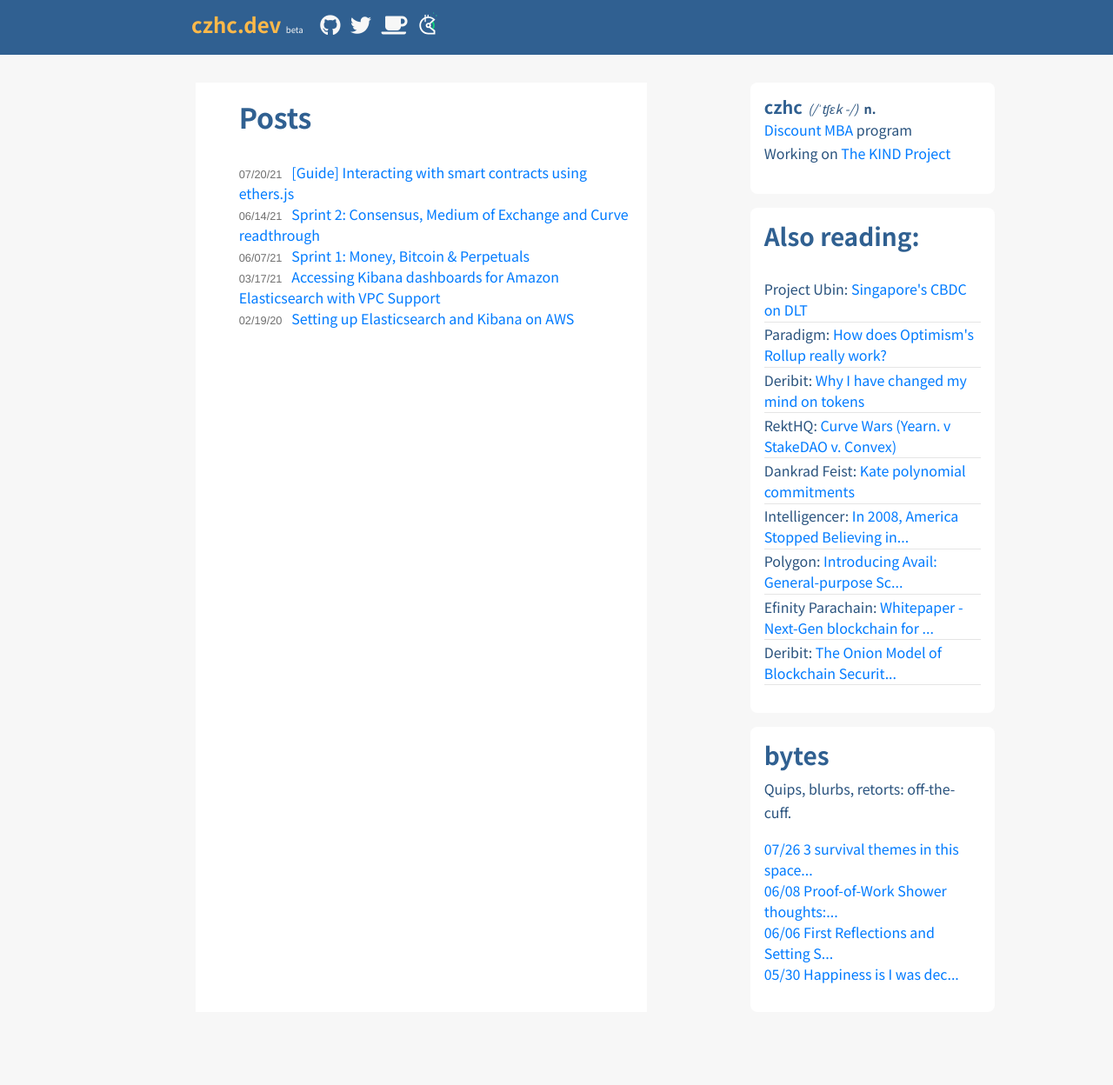
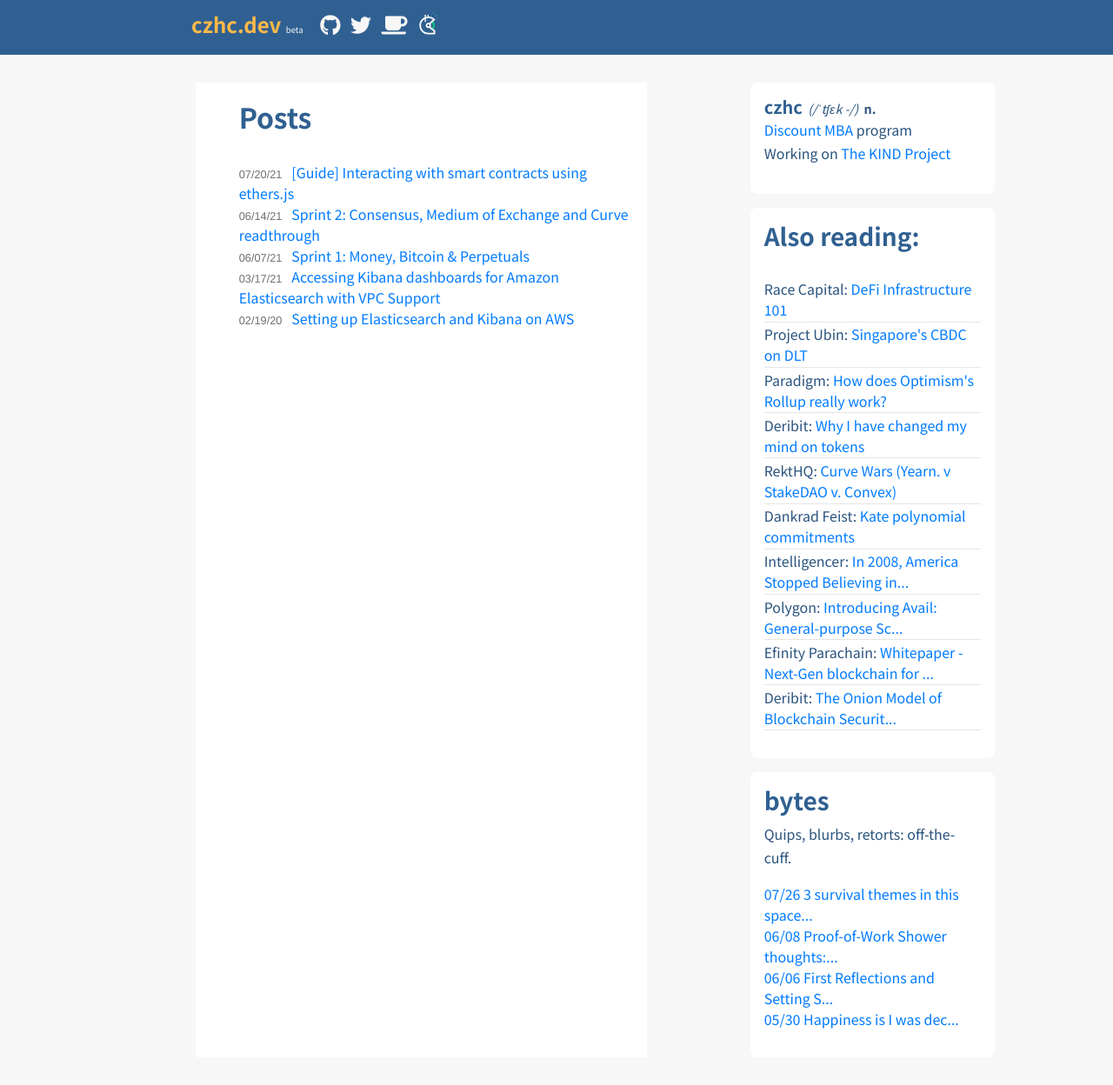
Before and after one commit to czhc/czhc.github.io, a Jekyll site: the page built from index.html, in a window 1280 px wide. Shown: the whole page at 87% size. Built offline with Jekyll 4.4.1, drawn with Linux system fonts in a browser that asks for light colours; nearby versions of some CDN libraries; before the commit the page ends 1196 px from its top, so only the background shows below that.

Commit message:
Update bookmarks.yml

```diff
--- a/_data/bookmarks.yml
+++ b/_data/bookmarks.yml
@@ -1,3 +1,6 @@
+- url: "https://medium.com/racecapital/defi-infrastructure-101-overview-market-landscape-78e096a85834"
+  src: Race Capital
+  title: DeFi Infrastructure 101
 - url: "https://www.mas.gov.sg/schemes-and-initiatives/Project-Ubin"
   src: Project Ubin
   title: "Singapore's CBDC on DLT"
```
